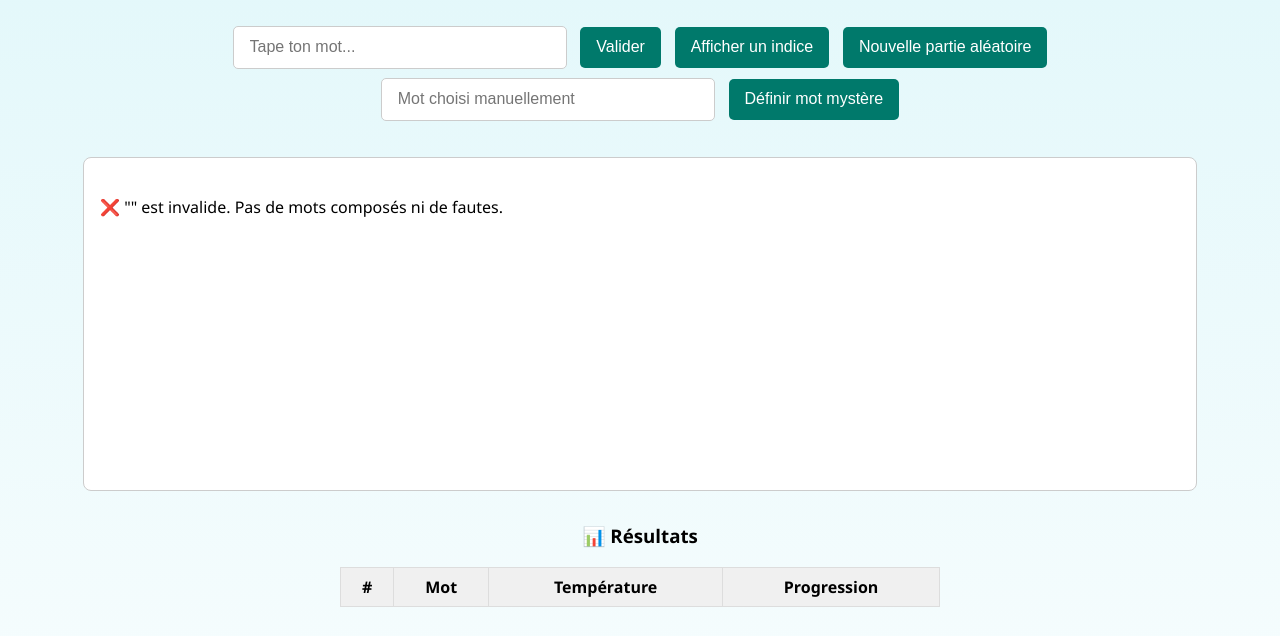
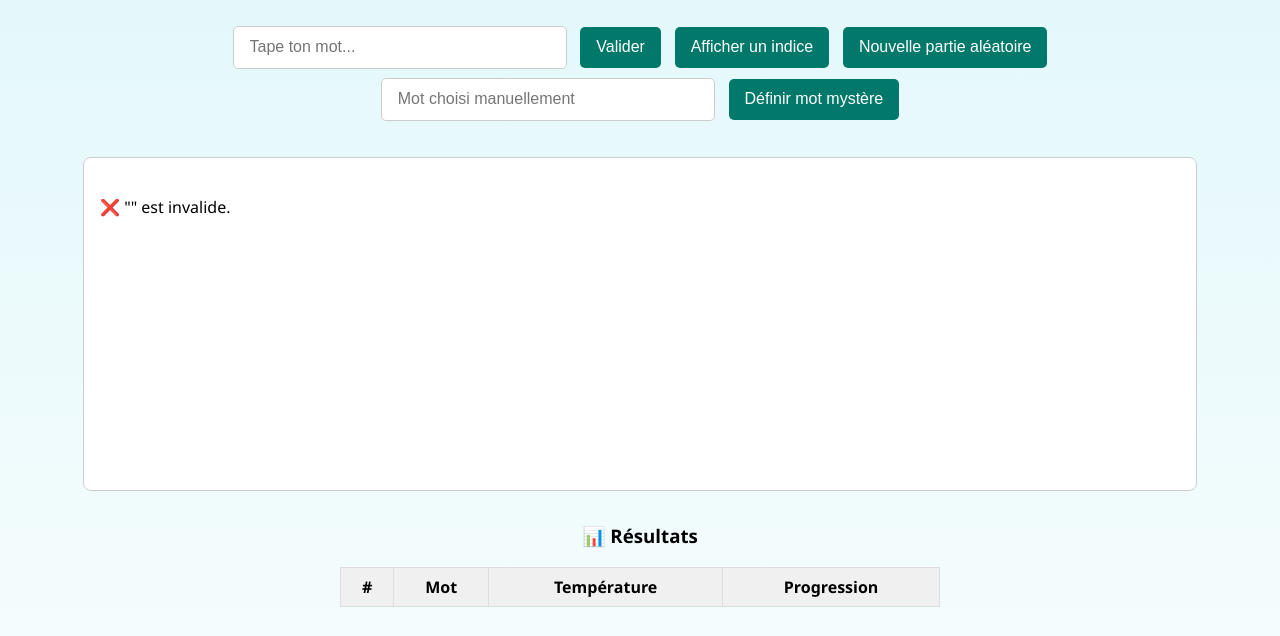
Before and after one commit to DanielSilva22/cristal-cache, a plain HTML site: page index.html in a window 1280 px wide. Both pictures are taken after a click on the button "Valider". Shown: the part 145-781 px from the top of the page. Drawn offline with Linux system fonts and the light colour scheme.

Commit message:
Update index.html

```diff
--- a/index.html
+++ b/index.html
@@ -87,7 +87,6 @@
       margin-right: auto;
     }
   </style>
-  <script src="wordPool.js"></script>
 </head>
 <body>
   <h1>🔍 Le Cristal Caché</h1>
@@ -132,16 +131,26 @@
     let maxHints = 3;
     let log = document.getElementById("log");
     let guessHistory = [];
-    let resultTable = document.querySelector("#resultsTable tbody");
+    let resultTable;
+    let dictionnaire = [];
+
+    fetch("dictionnaire.json")
+      .then(res => res.json())
+      .then(data => dictionnaire = data);
+
+    document.addEventListener("DOMContentLoaded", () => {
+      resultTable = document.querySelector("#resultsTable tbody");
+      newGame();
+    });
 
     function newGame() {
-      target = wordPool[Math.floor(Math.random() * wordPool.length)];
+      target = "voiture";
       resetGame();
     }
 
     function setManualWord() {
       const input = document.getElementById("customWord").value.trim().toLowerCase();
-      if (!/^[a-zàâçéèêëîïôûùüÿñæœ]{3,12}$/i.test(input)) {
+      if (!/^[a-zàâçéèêëîïôûùüÿñæœ]{3,24}$/i.test(input)) {
         log.innerText += `\n❌ Le mot personnalisé est invalide.`;
         return;
       }
@@ -156,7 +165,7 @@
       hintsGiven = 0;
       guessHistory = [];
       log.innerText = "";
-      resultTable.innerHTML = "";
+      if (resultTable) resultTable.innerHTML = "";
       document.getElementById("counter").innerText = tries;
       confetti.stop();
     }
@@ -176,13 +185,13 @@
       const word = input.value.trim().toLowerCase();
       input.value = "";
 
-      if (!/^[a-zàâçéèêëîïôûùüÿñæœ]{3,12}$/i.test(word)) {
-        log.innerText += `\n❌ "${word}" est invalide. Pas de mots composés ni de fautes.`;
+      if (!/^[a-zàâçéèêëîïôûùüÿñæœ]{3,24}$/i.test(word)) {
+        log.innerText += `\n❌ "${word}" est invalide.`;
         return;
       }
 
-      if (!wordPool.includes(word) && word !== target) {
-        log.innerText += `\n❌ "${word}" n'est pas reconnu comme un mot correct.`;
+      if (!dictionnaire.includes(word) && word !== target) {
+        log.innerText += `\n❌ "${word}" n'existe pas dans le dictionnaire.`;
         return;
       }
 
@@ -192,14 +201,6 @@
       document.getElementById("counter").innerText = tries;
       guessHistory.push(word);
 
-      if (word === target) {
-        log.innerText += `\n🎯 Bravo ! ${word} était le mot mystère. Trouvé en ${tries} tentatives.`;
-        found = true;
-        confetti.start();
-        saveScore();
-        return;
-      }
-
       const score = Math.floor(Math.random() * 100);
       const temp = getTemperature(score);
       log.innerText += `\n🔹 ${word} → ${temp} (${score}°)`;
@@ -207,6 +208,13 @@
       const row = document.createElement("tr");
       row.innerHTML = `<td>${tries}</td><td>${word}</td><td>${score.toFixed(2)}°</td><td>${score}%</td>`;
       resultTable.appendChild(row);
+
+      if (word === target) {
+        log.innerText += `\n🎯 Bravo ! ${word} était le mot mystère. Trouvé en ${tries} tentatives.`;
+        found = true;
+        confetti.start();
+        saveScore();
+      }
 
       if (tries === 20 && !found && hintsGiven < maxHints) {
         showHint();
@@ -237,8 +245,6 @@
       start: () => document.body.style.background = "#d1ffd6",
       stop: () => document.body.style.background = "linear-gradient(to bottom, #e0f7fa, #ffffff)"
     };
-
-    newGame();
   </script>
 </body>
 </html>
```
